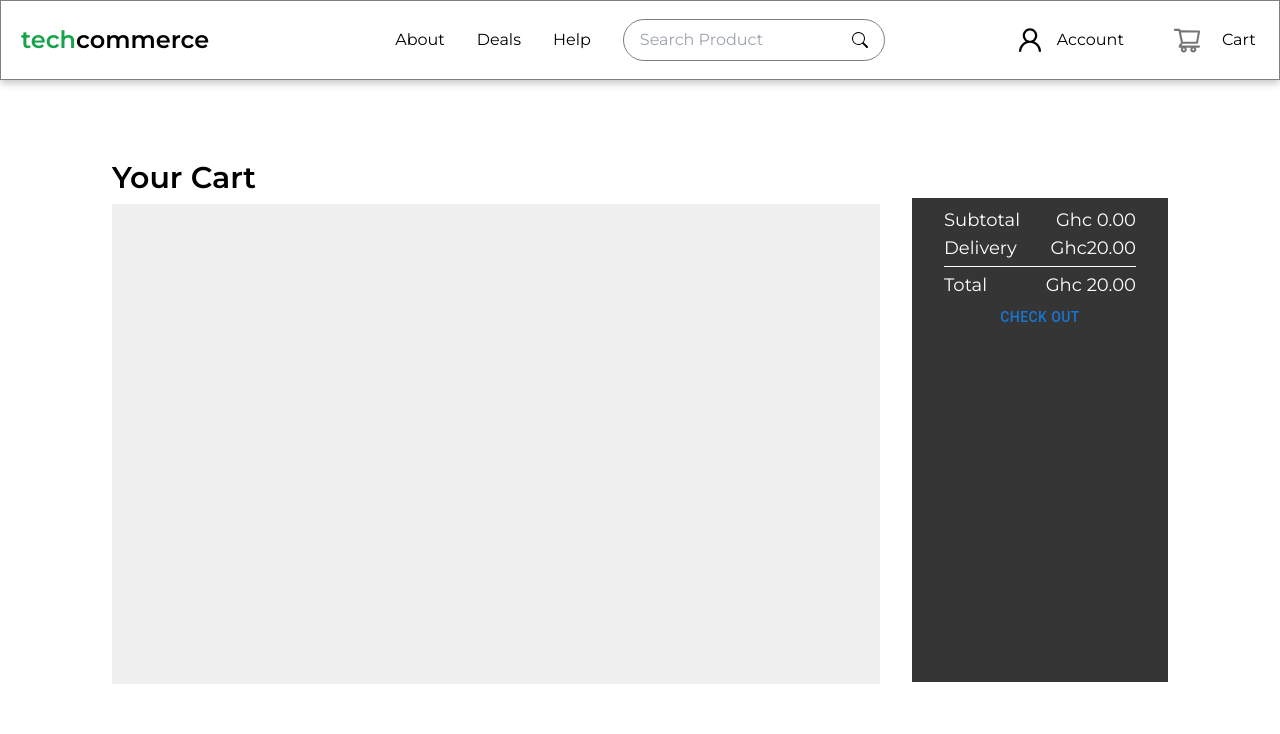
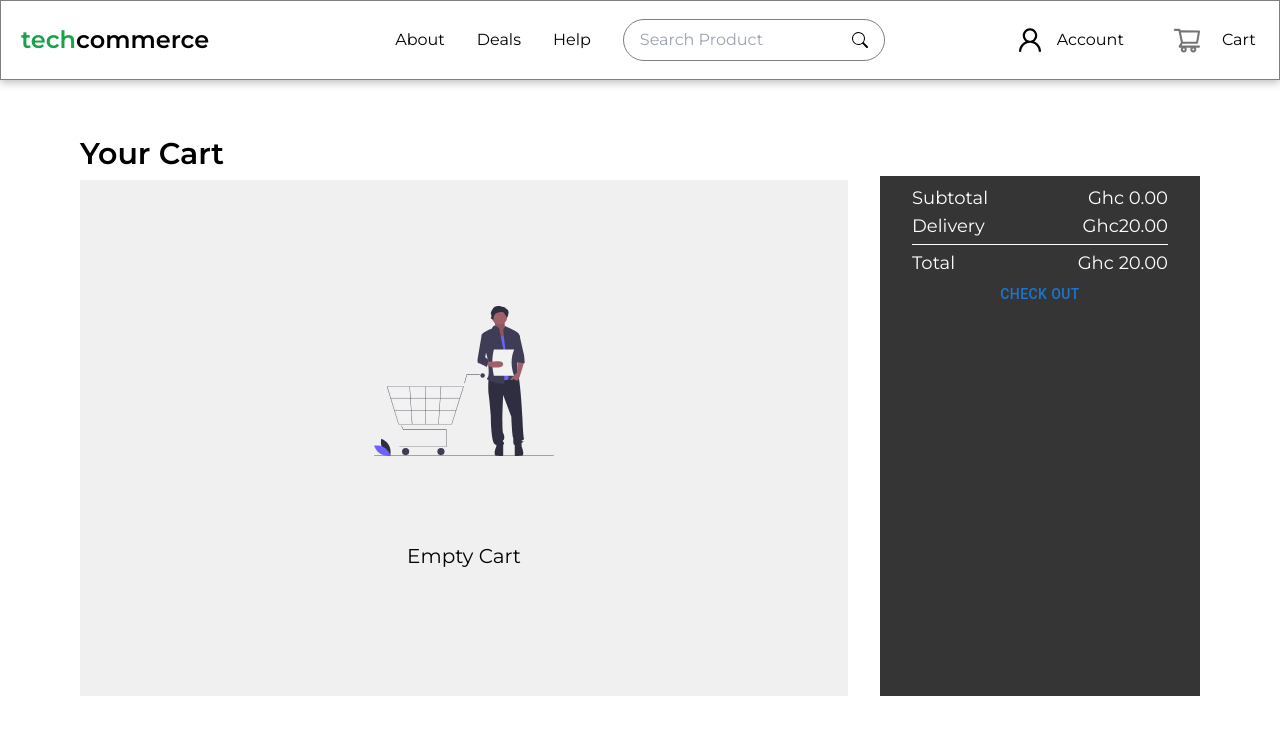
Before and after one commit to topboyasante/techcommerce-frontend, a Next.js app: page /cartpage in a window 1280 px wide. Shown: the top 734 px of the page. Built offline with nearby package versions, Linux system fonts and the light colour scheme.

Commit message:
empty cart logo

```diff
--- a/src/pages/cartpage.jsx
+++ b/src/pages/cartpage.jsx
@@ -1,8 +1,9 @@
 import Cartcomponent from '@/components/reusables/cartcomponent';
 import BasicModal from '@/components/reusables/modal';
 import React from 'react'
-import { FaArrowLeft } from 'react-icons/fa'
 import { useDispatch, useSelector } from 'react-redux'
+const empty = '/images2/emptyio.svg'
+
 
 export default function Cartpage() {
 
@@ -12,37 +13,40 @@ export default function Cartpage() {
 
     });
 
+
+
   let total= 0;
 
   cartList.forEach((item)=>{
     total += item.totalprice
   })
   const delivery= 20;
-    const finaltotal = total + delivery;
+  const finaltotal = total + delivery
 
 
     //        <img src={empty} className=' h-[150px]' alt='empty cart'/>
 
 
-    const auth = cartList === 0
+    const auth = cartList.length === 0;
   return (
     <div className='  w-full h-full flex lg:h-screen justify-center items-center '>
 
-      <div className=' w-full min-h-[70vh] mt-[16em] lg:mt-[5em] lg:flex lg:gap-0 lg:px-[7em]   '>
+      <div className=' w-full min-h-[70vh] mt-[16em] lg:mt-[2em] lg:flex lg:gap-0 lg:px-[5em]   '>
       <div className='w-full flex flex-col gap-2 px-5 lg:px-0 pb-3 lg:pb-0'>
      <p className='text-3xl font-semibold'> Your Cart</p>
 
 
-     <div className=' w-full h-full   rounded-t-[2rem] flex flex-col lg:w-[60vw] '>
-        <div className=' bg-[#f0f0f0] w-full h-[340px] md:h-[500px]  lg:max-h-[20rem] xl:max-h-[30rem] md:h-42 px-6 py-10 flex flex-col gap-3 overflow-y-scroll no-scrollbar'>
+     <div className=' w-full h-full   rounded-t-[2rem] flex flex-col lg:w-[55vw] xl:w-[60vw] '>
+        <div className=' bg-[#f0f0f0] w-full h-[340px] md:h-[500px]  lg:max-h-[20rem] xl:min-h-full md:h-42 px-6 py-10 flex flex-col gap-3 overflow-y-scroll no-scrollbar'>
         {!auth && <>
        {data}
        </> }
        {
         auth && (
             <div className=' flex flex-col items-center justify-evenly w-full h-full'>
+               <img src={empty} className=' h-[150px] w-[200px]' alt='empty cart'/>
 
-        <p className='text-white text-xl'>Empty Cart</p>
+        <p className='text-black text-xl'>Empty Cart</p>
         </div>
         )
        }
@@ -56,7 +60,7 @@ export default function Cartpage() {
 
    </div>
 </div>
-<div className=' w-full lg:min-w-[20vw]   lg:rounded-[0] lg:my-[2.4em]   min-h-[35vh] md:min-h-[43vh] flex-1 bg-[#353535] rounded-t-[2rem] flex flex-col items-center justify-evenly px-8  py-2 text-white'>
+<div className=' w-full lg:min-w-[25vw]   lg:rounded-[0] lg:mt-[2.5em]   min-h-[35vh] md:min-h-[43vh] flex-1 bg-[#353535] rounded-t-[2rem] flex flex-col items-center justify-evenly px-8  py-2 text-white'>
       <div className='w-full lg:w-full  flex items-center justify-between'>
 
         <p className=' text-lg'>Subtotal</p>
@@ -83,11 +87,9 @@ export default function Cartpage() {
       <p className=' text-lg'>Ghc {finaltotal}.00</p>
 
     </div>
-{
-  <div className='w-full h-full '>
+<div className='w-full h-full'>
   <BasicModal/>
 </div>
-}
 
 
 
```
Also changed, not shown: public/images2/cart.png (added), public/images2/emptyio.svg (added). Lines whose indentation alone changed are shown as unchanged.
